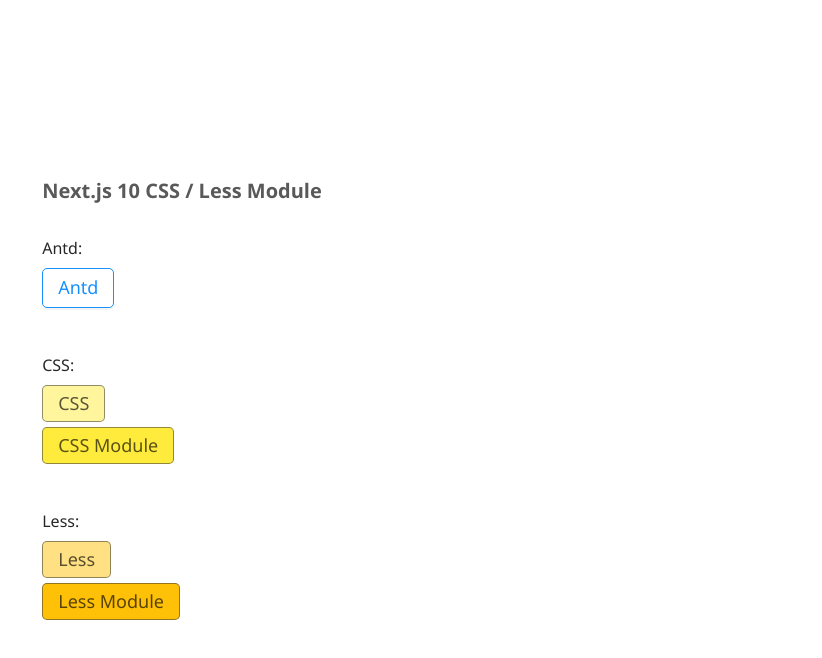
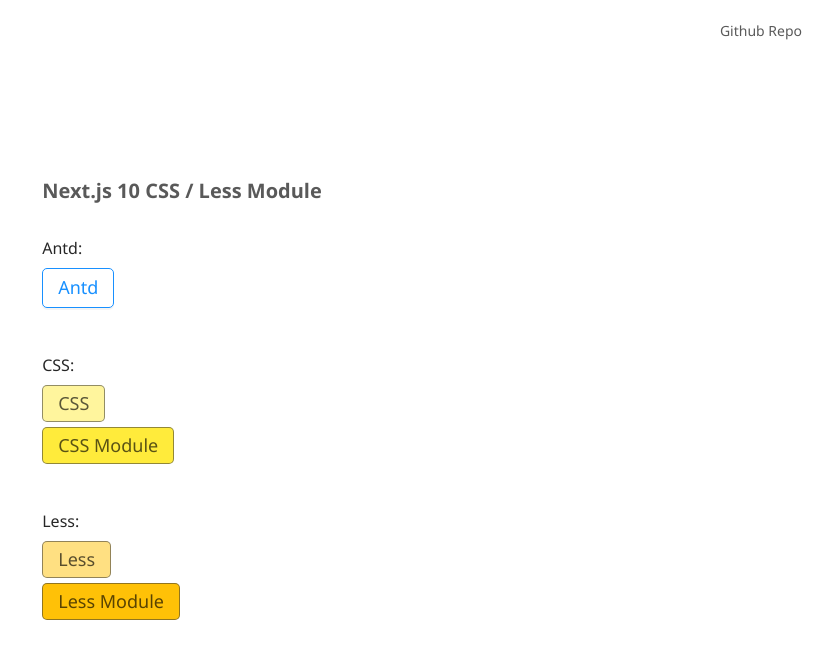
Before and after one commit to nie-e/mkn, a Next.js app: page / in a window 1280 px wide. Shown: the top 658 px of the page, without its empty margins (458-1280 px from the left). Built offline with nearby package versions, Linux system fonts and the light colour scheme.

Commit message:
feat: link to Github Repo

```diff
--- a/src/pages/index.tsx
+++ b/src/pages/index.tsx
@@ -43,6 +43,14 @@
 
         <button className="less-button">Less</button>
         <button className={lessModuleStyles['less-module-button']}>Less Module</button>
+
+        <a
+          className={lessModuleStyles['github-repo-link']}
+          href="https://github.com/SolidZORO/mkn"
+          target="_blank"
+        >
+          Github Repo
+        </a>
       </div>
     </div>
   );
--- a/src/pages/styles-less.module.less
+++ b/src/pages/styles-less.module.less
@@ -40,3 +40,9 @@
 .less-module-button {
   background-color: #ffc107;
 }
+
+.github-repo-link {
+  position: absolute;
+  top: 20px;
+  right: 20px;
+}
```
Also changed, not shown: 1 other file (tests, documents, lock files or other folders).
